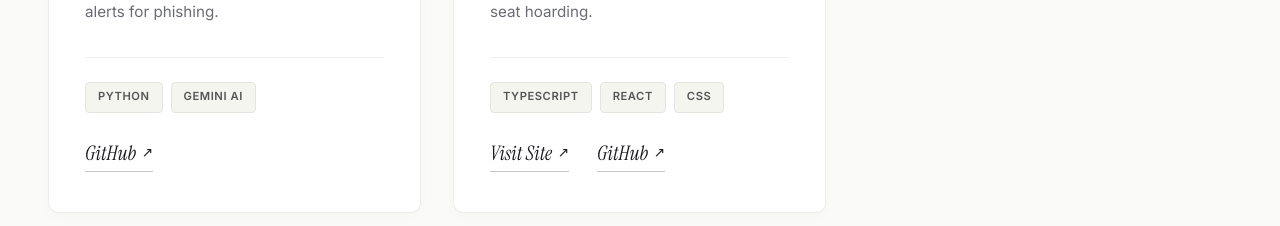
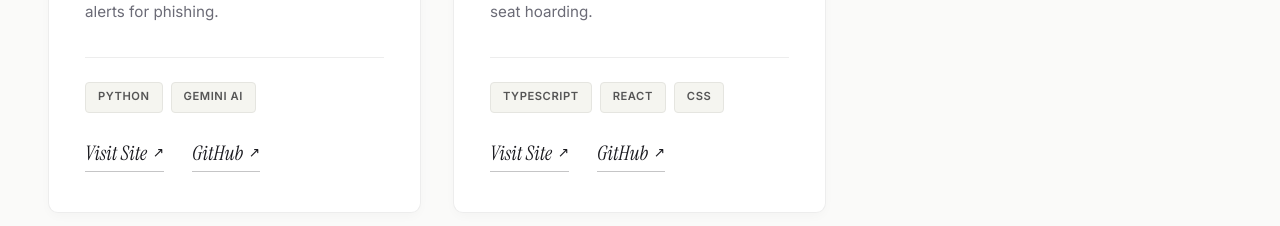
Before and after one commit to Srishti-Gupta74/MyPortfolio, a React (Vite) app: page / in a window 1280 px wide. Shown: the part 4600-4826 px from the top of the page. Built offline with nearby package versions, Linux system fonts and the light colour scheme.

Commit message:
project link

```diff
--- a/src/components/Projects/Projects.jsx
+++ b/src/components/Projects/Projects.jsx
@@ -34,6 +34,7 @@ const projects = [
       'Multimodal AI cybersecurity guardian that monitors your screen in real time, runs OCR to detect suspicious keywords, and triggers fullscreen alerts for phishing.',
     tech: ['Python', 'Gemini AI'],
     github: 'https://github.com/Srishti-Gupta74/Spooky',
+    live: 'https://spooky-blue.vercel.app/',
   },
   {
     id: '05',
```
